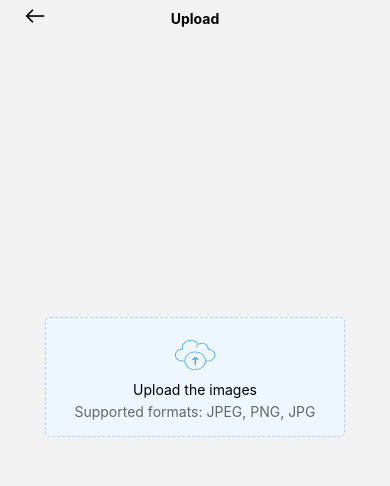
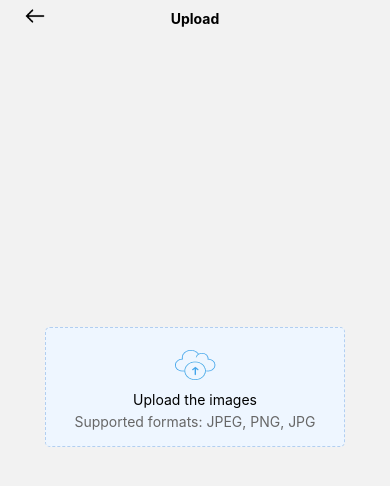
Before and after one commit to SuddalaSankeerthana/connect-mobile, a React Native app in the folder ConnectAppMobile/: screen /Upload in a window 390 px wide. Shown: the top 486 px of the page. Built offline with nearby package versions, Linux system fonts and the light colour scheme.

Commit message:
Add SafeAreaView and update the styles

```diff
--- a/ConnectAppMobile/src/screens/Upload.tsx
+++ b/ConnectAppMobile/src/screens/Upload.tsx
@@ -1,6 +1,7 @@
 import React, {useState} from 'react';
 import {
   Image,
+    SafeAreaView,
     Text,
   TextInput,
   TouchableOpacity,
@@ -37,7 +38,7 @@ const UploadScreen = ({navigation}: any) => {
   const handleCancel = () => {};
   const handleUpload = () => {};
   return (
-    <>
+    <SafeAreaView style={styles.SafeAreaView}>
       <View style={styles.container}>
         <Text style={styles.uploadText}>Upload</Text>
 
@@ -97,7 +98,7 @@ const UploadScreen = ({navigation}: any) => {
           </View>
         </>
       )}
-    </>
+    </SafeAreaView>
   );
 };
 
--- a/ConnectAppMobile/src/styles/UploadPostScreen.styles.tsx
+++ b/ConnectAppMobile/src/styles/UploadPostScreen.styles.tsx
@@ -36,7 +36,7 @@ export const styles = StyleSheet.create({
     borderStyle: 'dashed',
     borderColor: '#B2CFF1',
     backgroundColor: '#EEF6FF',
-    marginTop: 290,
+    marginTop: 300,
     justifyContent: 'center',
     alignItems: 'center',
   },
```
